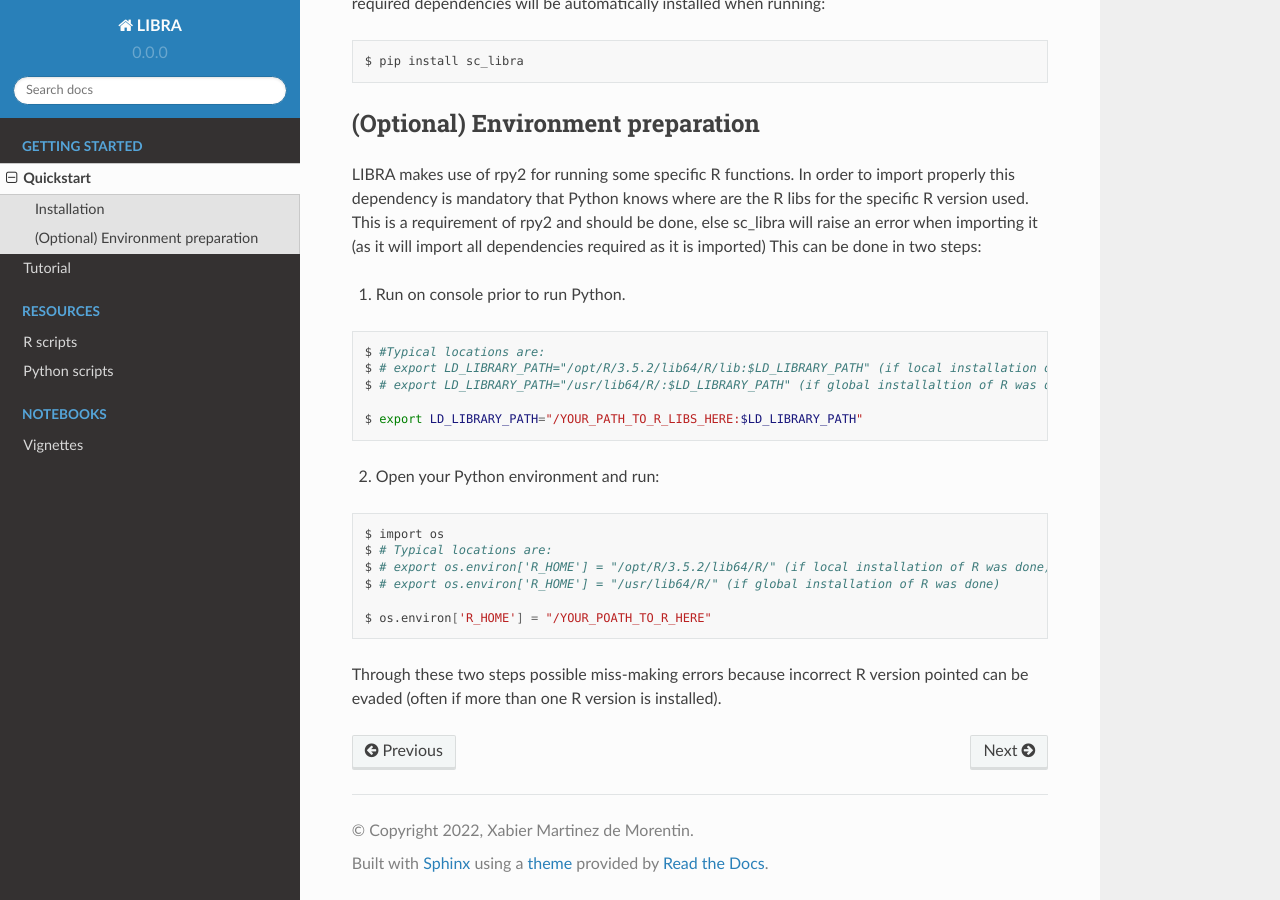
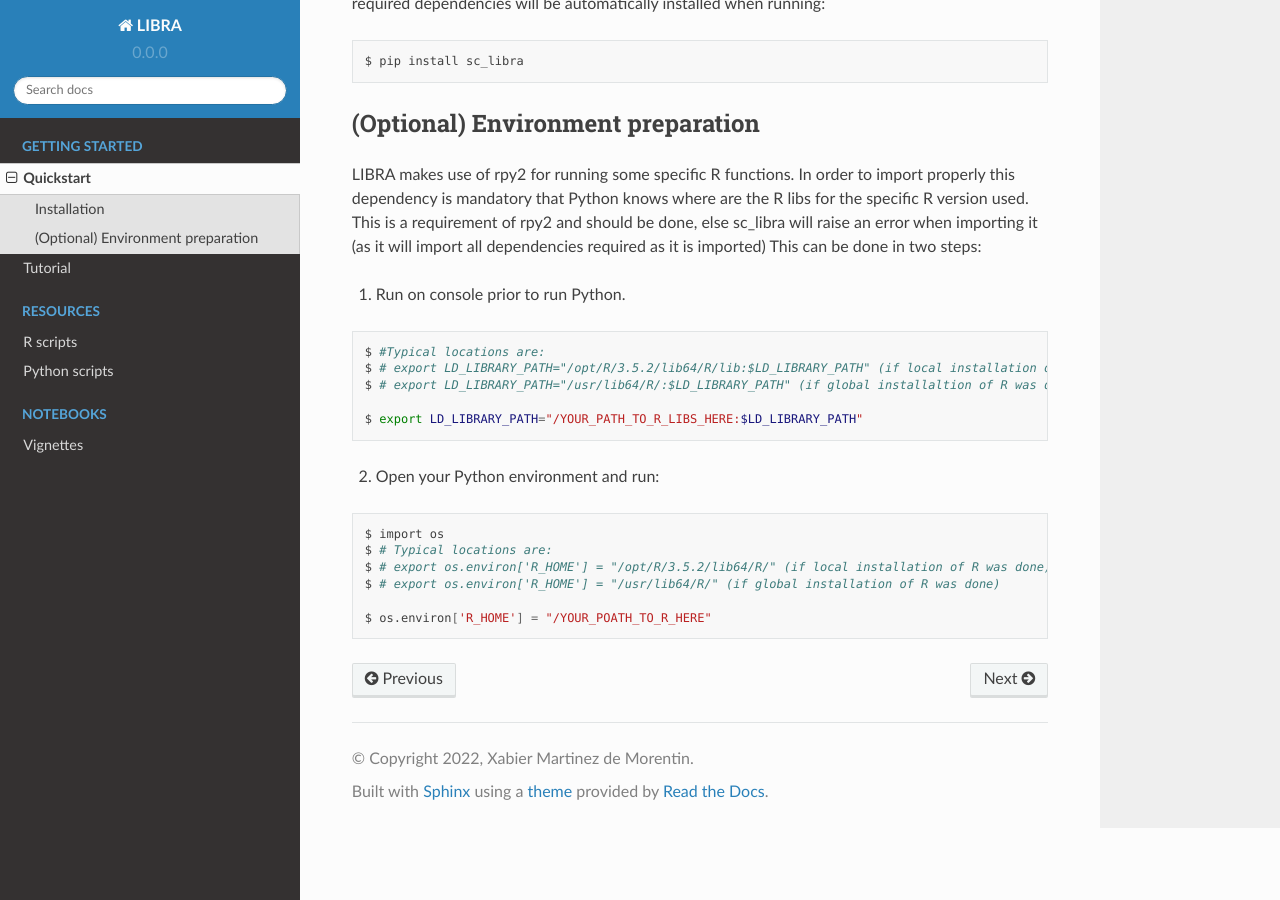
Before and after one commit to TranslationalBioinformaticsUnit/LIBRA, a Sphinx documentation site: the page built from docs/source/quickstart.rst, in a window 1280 px wide and 900 px high, scrolled down 536 px. Built offline with Sphinx 7.4.7 and the Read the Docs theme 2.0.0, drawn with Linux system fonts in a browser that asks for light colours.

Commit message:
Update quickstart.rst

```diff
--- a/docs/source/quickstart.rst
+++ b/docs/source/quickstart.rst
@@ -48,5 +48,3 @@ LIBRA makes use of rpy2 for running some specific R functions. In order to impor
     $ # export os.environ['R_HOME'] = "/usr/lib64/R/" (if global installation of R was done)
 
     $ os.environ['R_HOME'] = "/YOUR_POATH_TO_R_HERE"
-
-Through these two steps possible miss-making errors because incorrect R version pointed can be evaded (often if more than one R version is installed).
```
